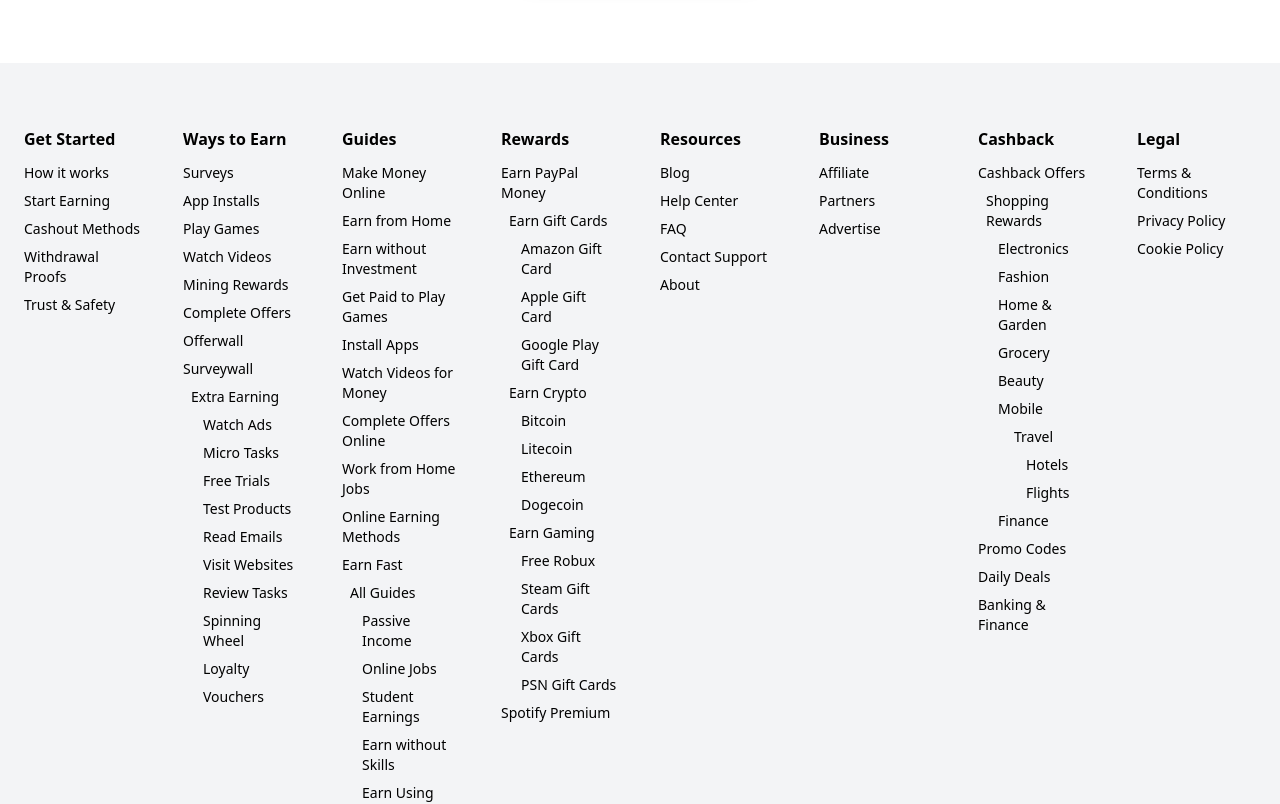
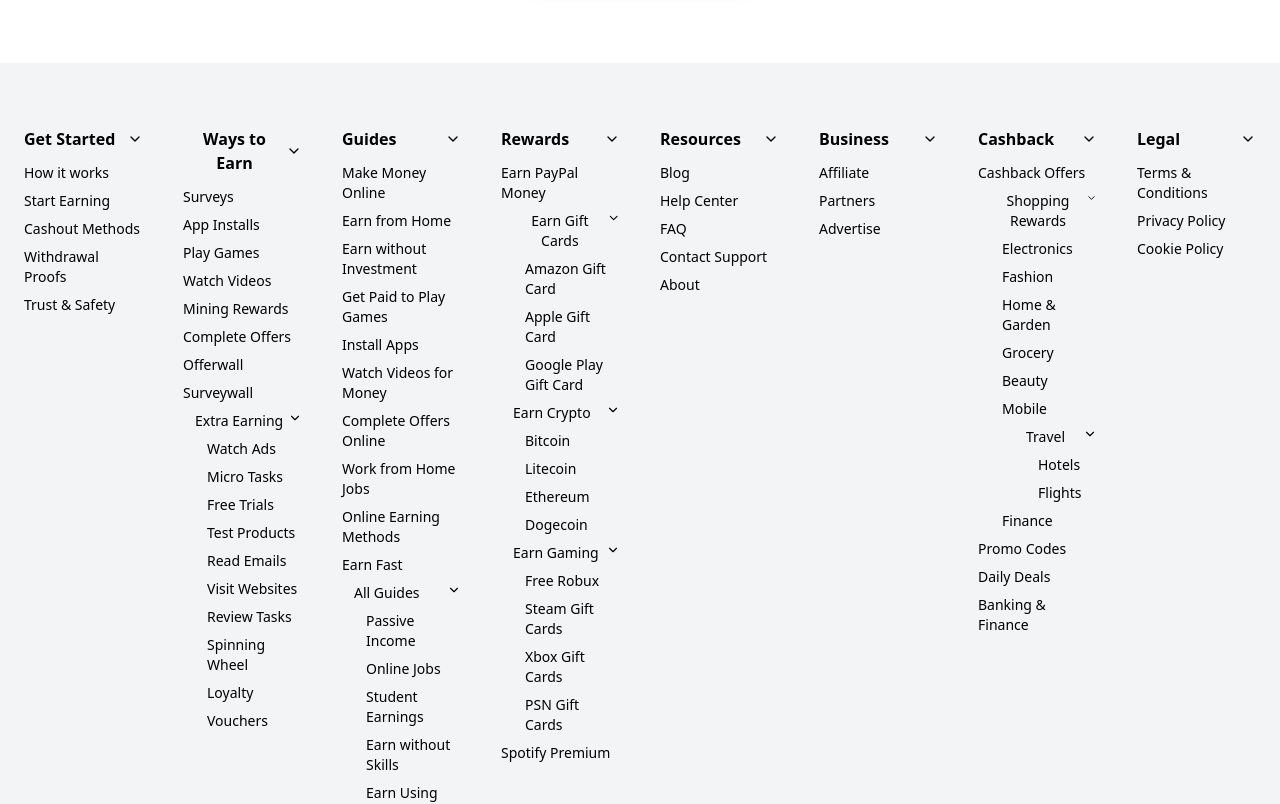
Before and after one commit to tool63/cashin, a Next.js app: page / in a window 1280 px wide. Shown: the part 3760-4564 px from the top of the page. Built offline with nearby package versions, Linux system fonts and the light colour scheme.

Commit message:
Update Footer.tsx

```diff
--- a/components/Footer.tsx
+++ b/components/Footer.tsx
@@ -125,9 +125,9 @@ export default function Footer() {
     return () => window.removeEventListener("resize", check);
   }, []);
 
-  const toggle = (k: string) => { if (!isDesktop) setOpen(p => ({ ...p, [k]: !p[k] })); }
-  const toggleSub = (k: string) => { if (!isDesktop) setSub(p => ({ ...p, [k]: !p[k] })); }
-  const toggleSub2 = (k: string) => { if (!isDesktop) setSub2(p => ({ ...p, [k]: !p[k] })); }
+  const toggle = (k: string) => setOpen(p => ({ ...p, [k]: !p[k] }));
+  const toggleSub = (k: string) => setSub(p => ({ ...p, [k]: !p[k] }));
+  const toggleSub2 = (k: string) => setSub2(p => ({ ...p, [k]: !p[k] }));
 
   const A = ({ href, children }: { href: string; children: ReactNode }) => (
     <motion.div whileHover={{ x: 4 }} transition={{ duration: 0.15 }}>
@@ -142,9 +142,6 @@ export default function Footer() {
 
   const Section = ({ id, title, children }: { id: string; title: string; children: ReactNode }) => (
     <div>
-      {isDesktop ? (
-        <h3 className="font-semibold mb-3 text-black dark:text-white">{title}</h3>
-      ) : (
       <button
         onClick={() => toggle(id)}
         className="w-full flex justify-between items-center font-semibold mb-3 text-black dark:text-white"
@@ -152,7 +149,6 @@ export default function Footer() {
         {title}
         <ChevronDown size={16} className={`transition ${open[id] ? "rotate-180" : ""}`} />
       </button>
-      )}
 
       <AnimatePresence>
         {(isDesktop || open[id]) && (
@@ -173,10 +169,7 @@ export default function Footer() {
   const Sub = ({ id, title, children, level = 1 }: { id: string; title: string; children: ReactNode; level?: number }) => {
     const state = level === 1 ? sub[id] : sub2[id];
     return (
-      <div className="mt-2" style={{ paddingLeft: isDesktop ? `${level * 8}px` : `${level * 12}px` }}>
-        {isDesktop ? (
-          <div className="font-medium text-black dark:text-gray-300">{title}</div>
-        ) : (
+      <div className="mt-2" style={{ paddingLeft: `${level * 12}px` }}>
         <button
           onClick={() => (level === 1 ? toggleSub(id) : toggleSub2(id))}
           className="w-full flex justify-between font-medium text-black dark:text-gray-300"
@@ -184,7 +177,7 @@ export default function Footer() {
           {title}
           <ChevronDown size={14} className={`transition ${state ? "rotate-180" : ""}`} />
         </button>
-        )}
+
         <AnimatePresence>
           {(isDesktop || state) && (
             <motion.div
```
Lines whose indentation alone changed are shown as unchanged.
